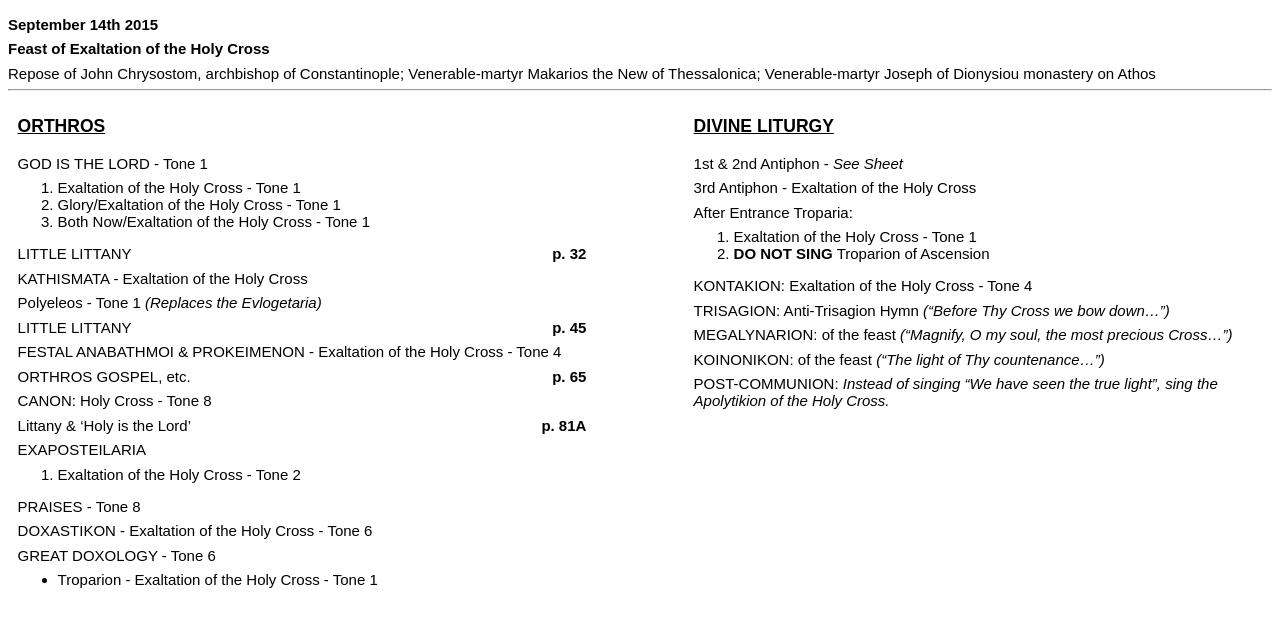
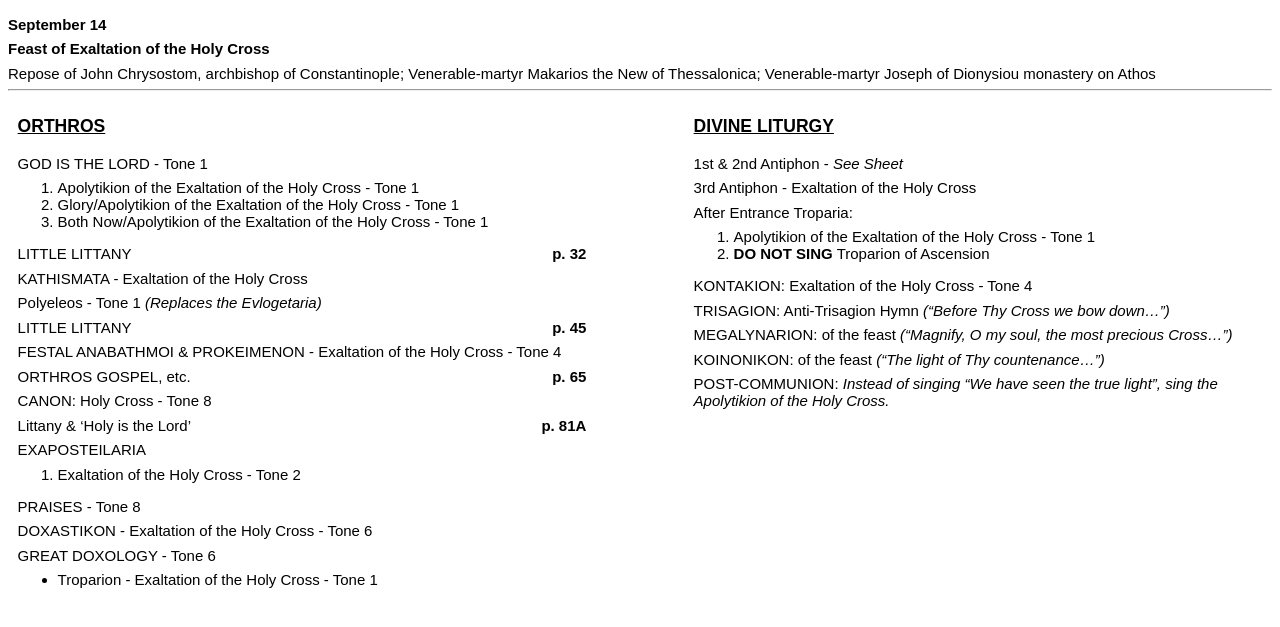
Before and after one commit to JPry/choir-guides, a Jekyll site: the page built from _feasts/exaltation-of-the-holy-cross.md, in a window 1280 px wide. Shown: the top 627 px of the page. Built offline with Jekyll 4.4.1, drawn with Linux system fonts in a browser that asks for light colours.

Commit message:
Update the guide for the Exaltation of the Cross

```diff
--- a/_feasts/exaltation-of-the-holy-cross.md
+++ b/_feasts/exaltation-of-the-holy-cross.md
@@ -1,6 +1,6 @@
 ---
 title: Exaltation of the Holy Cross
-when: September 14th 2015
+when: September 14
 
 saints:
     - Repose of John Chrysostom, archbishop of Constantinople
@@ -10,9 +10,9 @@ saints:
 # Orthros
 god_is_the_lord: 1
 apolytikion:
-    - Exaltation of the Holy Cross - Tone 1
-    - Glory/Exaltation of the Holy Cross - Tone 1
-    - Both Now/Exaltation of the Holy Cross - Tone 1
+    - Apolytikion of the Exaltation of the Holy Cross - Tone 1
+    - Glory/Apolytikion of the Exaltation of the Holy Cross - Tone 1
+    - Both Now/Apolytikion of the Exaltation of the Holy Cross - Tone 1
 
 kathismata: Exaltation of the Holy Cross
 evlogetaria: Polyeleos - Tone 1
@@ -31,7 +31,7 @@ troparion: Exaltation of the Holy Cross - Tone 1
 antiphon_12: See Sheet
 antiphon_3: Exaltation of the Holy Cross
 post_entrance:
-    - Exaltation of the Holy Cross - Tone 1
+    - Apolytikion of the Exaltation of the Holy Cross - Tone 1
 
 ascension: false
 
```
